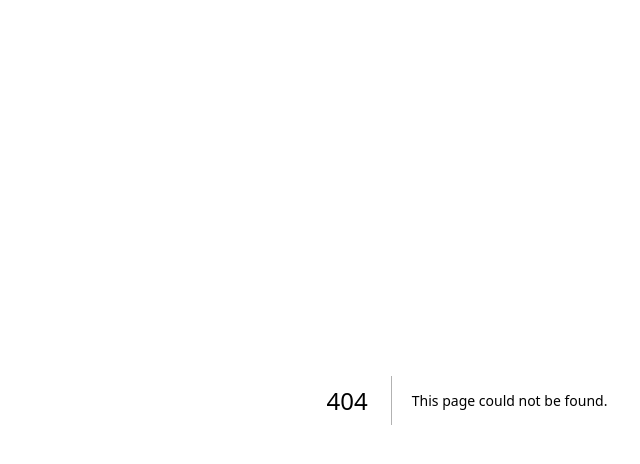
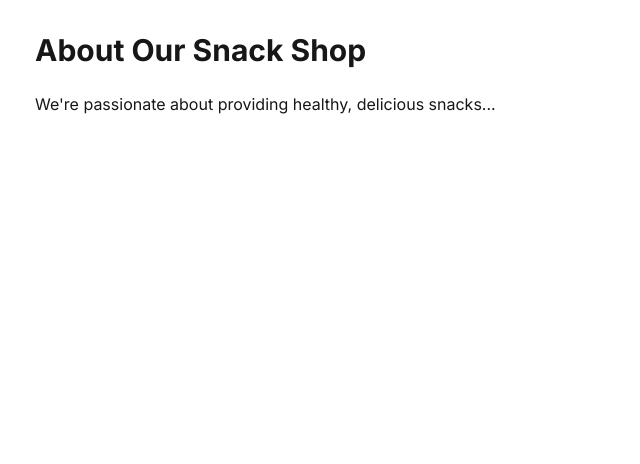
Before and after one commit to desivar/snacks2, a Next.js app: page /about in a window 1280 px wide. Before the commit this address had no page. Shown: the top 464 px of the page, without its empty margins (173-813 px from the left). Built offline with nearby package versions, Linux system fonts and the light colour scheme.

Commit message:
about/page.tsx

```diff
--- /dev/null
+++ b/src/app/about/page.tsx
@@ -0,0 +1,11 @@
+export default function About() {
+  return (
+    <div className="container mx-auto px-4 py-8 max-w-4xl">
+      <h1 className="text-3xl font-bold mb-6">About Our Snack Shop</h1>
+      <div className="prose prose-lg">
+        <p>We're passionate about providing healthy, delicious snacks...</p>
+        {/* More content */}
+      </div>
+    </div>
+  );
+}
```
